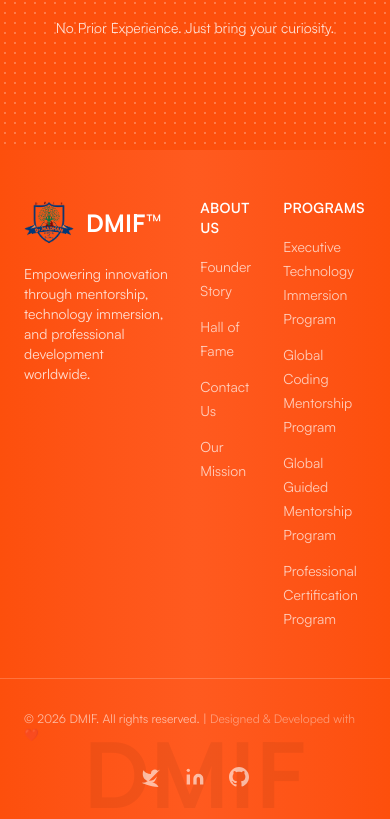
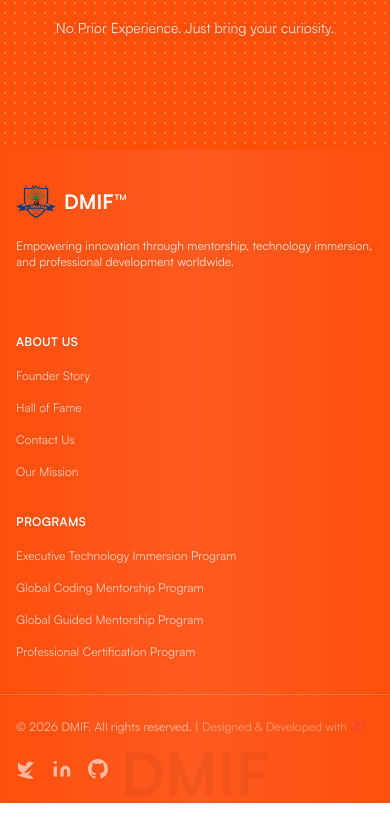
Before and after one commit to Sabarish2317/DMIF-landingPage, a Next.js app: page /global-coding-mentorship-program in a window 390 px wide. Shown: the part 7473-8292 px from the top of the page. Built offline with nearby package versions, Linux system fonts and the light colour scheme.

Commit message:
responsive added

```diff
--- a/app/components/Layout/Footer.tsx
+++ b/app/components/Layout/Footer.tsx
@@ -55,8 +55,8 @@
       <div className="absolute inset-0 bg-linear-to-r from-[#FD4F0C] via-[#ff5a1f] to-[#FD4F0C]" />
 
       {/* Background watermark */}
-      <div className="absolute bottom-0 left-1/2 -translate-x-1/2 pointer-events-none">
-        <h1 className="text-[90px] sm:text-[140px] md:text-[200px] font-bold opacity-5 select-none leading-none whitespace-nowrap">
+      <div className="absolute bottom-0 left-1/2 -translate-x-1/2 pointer-events-none overflow-hidden">
+        <h1 className="text-[60px] sm:text-[90px] md:text-[140px] lg:text-[200px] font-bold opacity-5 select-none leading-none whitespace-nowrap">
           DMIF
         </h1>
       </div>
@@ -64,7 +64,7 @@
       {/* Content */}
       <div className="relative z-10">
         {/* Main Footer Content */}
-        <div className="px-6 md:px-12 pt-12">
+        <div className="px-4 pt-8 sm:px-6 sm:pt-12 md:px-12">
           <motion.div
             className="max-w-7xl mx-auto"
             variants={containerVariants}
@@ -77,37 +77,38 @@
 
             {/* Footer Grid */}
             <motion.div
-              className="flex justify-between gap-8 md:gap-12 mb-12"
+              className="flex flex-col gap-8 mb-8 sm:gap-10 sm:mb-12 md:flex-row md:justify-between md:gap-12 md:mb-12"
               variants={containerVariants}
             >
- <motion.div variants={itemVariants} className="mb-16">
-              <div className="flex items-center gap-3 mb-4">
+ <motion.div variants={itemVariants} className="mb-8 sm:mb-10 md:mb-0">
+              <div className="flex items-center gap-2 sm:gap-3 mb-4">
                 <Image
                   src="/icons/logs.webp"
                   alt="DMIF Logo"
-                  width={50}
-                  height={50}
+                  width={40}
+                  height={40}
+                  className="sm:w-12.5 sm:h-12.5"
                 />
-                <h2 className="text-2xl md:text-3xl font-bold text-white">
+                <h2 className="text-xl font-bold text-white sm:text-2xl md:text-3xl">
                   DMIF™
                 </h2>
               </div>
-              <p className="text-white/80 max-w-md text-sm md:text-base">
+              <p className="text-white/80 max-w-md text-xs sm:text-sm md:text-base">
                 Empowering innovation through mentorship, technology immersion,
                 and professional development worldwide.
               </p>
             </motion.div>
               {footerSections.map((section) => (
                 <motion.div key={section.title} variants={itemVariants}>
-                  <h3 className="font-semibold text-white text-sm md:text-base mb-4 uppercase tracking-wide">
+                  <h3 className="font-semibold text-white text-xs uppercase tracking-wide sm:text-sm md:text-base mb-3 md:mb-4">
                     {section.title}
                   </h3>
-                  <ul className="space-y-3">
+                  <ul className="space-y-2 sm:space-y-3">
                     {section.links.map((link) => (
                       <li key={link.label}>
                         <Link
                           href={link.href}
-                          className="text-white/70 hover:text-white transition-colors text-sm duration-300"
+                          className="text-white/70 hover:text-white transition-colors text-xs sm:text-sm duration-300"
                         >
                           {link.label}
                         </Link>
@@ -125,15 +126,15 @@
 
         {/* Bottom Section */}
         <motion.div
-          className="px-6 md:px-12 py-8"
+          className="px-4 py-6 sm:px-6 sm:py-8 md:px-12"
           variants={itemVariants}
           initial="hidden"
           whileInView="visible"
           viewport={{ once: true, amount: 0.5 }}
         >
-          <div className="max-w-7xl mx-auto flex flex-col md:flex-row justify-between items-center gap-6">
+          <div className="max-w-7xl mx-auto flex flex-col gap-6 sm:gap-6 md:flex-row md:justify-between md:items-center">
             {/* Copyright */}
-            <div className="text-white/60 text-xs md:text-sm">
+            <div className="text-white/60 text-xs sm:text-sm">
               <p>
                 © {currentYear} DMIF. All rights reserved. |{' '}
                 <span className="text-white/40">Designed & Developed with ❤️</span>
@@ -141,7 +142,7 @@
             </div>
 
             {/* Social Links */}
-            <div className="flex gap-6 items-center">
+            <div className="flex gap-4 sm:gap-6 items-center">
               <Link
                 href="#"
                 className="text-white/60 hover:text-white transition-colors"
--- a/app/components/sections/AboutDMIF.tsx
+++ b/app/components/sections/AboutDMIF.tsx
@@ -77,16 +77,16 @@
 
 function DMIFCard({ card }: { card: CardData }) {
   return (
-    <div className="flex w-full flex-col gap-4 rounded-xl bg-white p-6 shadow-xl">
+    <div className="flex w-full flex-col gap-3 rounded-lg bg-white p-4 shadow-xl sm:gap-4 sm:rounded-xl sm:p-6">
       <span
-        className="w-fit py-1 text-xs font-semibold tracking-widest uppercase"
+        className="w-fit py-0.5 text-xs font-semibold tracking-widest uppercase"
         style={{ color: card.tagColor }}
       >
         {card.tag}
       </span>
 
       <div
-        className="flex h-36 w-full items-center justify-center rounded-xl"
+        className="flex h-24 sm:h-36 w-full items-center justify-center rounded-lg sm:rounded-xl"
         style={{ backgroundColor: card.accentBg }}
       >
         {/* <span
@@ -101,13 +101,15 @@
       </div>
 
       <h4
-        className="text-xl leading-snug font-semibold"
+        className="text-base leading-snug font-semibold sm:text-xl"
         style={{ color: card.tagColor }}
       >
         {card.title}
       </h4>
 
-      <p className="text-sm leading-relaxed text-[#444]">{card.description}</p>
+      <p className="text-xs leading-relaxed text-[#444] sm:text-sm">
+        {card.description}
+      </p>
     </div>
   )
 }
@@ -244,18 +246,18 @@
       </div> */}
 
       {/* Sticky viewport */}
-      <div className="sticky top-0 flex h-screen flex-row items-center justify-between gap-8 px-8 py-16 md:px-16 lg:px-24">
-        {/* ── Left — locked ── */}
+      <div className="sticky top-0 flex flex-col h-screen gap-6 items-center justify-center px-4 py-8 sm:px-8 sm:py-16 md:px-16 md:gap-8 lg:px-24">
+        {/* ── Logo at top ── */}
         <div
           ref={leftRef}
-          className="flex shrink-0 flex-col items-center justify-center gap-2"
+          className="flex shrink-0 flex-col items-center justify-center gap-2 w-full sm:w-auto order-1"
           style={{
             opacity: 0,
-            transform: 'translateX(-80px)',
+            transform: 'translateY(-80px)',
             willChange: 'transform, opacity',
           }}
         >
-          <div className="h-72 w-64">
+          <div className="h-40 w-40 sm:h-56 sm:w-56 md:h-72 md:w-64">
             <Image
               src="/icons/logo.svg"
               alt="DMIF Logo"
@@ -264,22 +266,22 @@
               className="h-full w-full object-contain"
             />
           </div>
-          <div className="flex items-center gap-2">
-            <span className="h-2 w-2 rounded-full bg-white" />
-            <h2 className="text-2xl font-bold text-white">
+          <div className="flex flex-col items-center gap-2 text-center">
+            <span className="h-1.5 w-1.5 rounded-full bg-white sm:h-2 sm:w-2" />
+            <h2 className="text-lg font-bold text-white sm:text-xl md:text-2xl">
               Innovators Today; Entrepreneurs Tomorrow!
             </h2>
           </div>
 
           {/* Progress pips — driven imperatively */}
-          <div className="flex gap-2">
+          <div className="flex gap-1.5 sm:gap-2">
             {CARDS.map((_, i) => (
               <span
                 key={i}
                 ref={(el) => {
                   pipRefs.current[i] = el
                 }}
-                className="h-2 w-2 rounded-full"
+                className="h-1.5 w-1.5 rounded-full sm:h-2 sm:w-2"
                 style={{
                   backgroundColor: i === 0 ? 'white' : 'rgba(255,255,255,0.35)',
                 }}
@@ -288,13 +290,13 @@
           </div>
         </div>
 
-        {/* ── Right — card deck ── */}
+        {/* ── Cards at bottom ── */}
         <div
           ref={rightRef}
-          className="relative h-full w-full max-w-md overflow-hidden"
+          className="relative h-72 sm:h-80 md:h-96 w-full max-w-md overflow-hidden order-2"
           style={{
             opacity: 0,
-            transform: 'translateX(80px)',
+            transform: 'translateY(80px)',
             willChange: 'transform, opacity',
           }}
         >
@@ -304,7 +306,7 @@
               ref={(el) => {
                 cardRefs.current[i] = el
               }}
-              className="absolute top-1/2 right-0 left-0"
+              className="absolute top-1/2 right-0 left-0 px-2 sm:px-0"
               style={{
                 zIndex: i + 1,
                 transform: `translateY(calc(-50% + 90vh)) scale(1)`,
--- a/app/components/sections/Activities.tsx
+++ b/app/components/sections/Activities.tsx
@@ -59,26 +59,51 @@
   }, [selectedEvent, isPaused])
 
   return (
-    <section className="flex h-screen items-center justify-center bg-white px-4 py-12 md:px-12">
-      <div className="max-w-8xl mx-auto px-4">
+    <section className="flex min-h-screen w-full flex-col bg-white px-4 py-8 sm:px-6 md:px-12">
+      <div className="w-full max-w-8xl mx-auto flex flex-col gap-8">
         {/* Heading */}
-        <div className="mb-12 text-center">
-          <h2 className="text-3xl font-bold md:text-4xl">Activities</h2>
-          <p className="mt-2 text-gray-500">
+        <div className="text-center">
+          <h2 className="text-2xl font-bold sm:text-3xl md:text-4xl">Activities</h2>
+          <p className="mt-2 text-sm text-gray-500 sm:text-base">
             Events that are undertaken and participated by the team
           </p>
         </div>
 
-        {/* MAIN GRID */}
-        <div className="grid gap-6 md:grid-cols-[120px_1fr_380px]">
-          {/* ================= LEFT SMALL THUMBNAILS ================= */}
-          <div className="hidden flex-col gap-3 md:flex">
+        {/* Main image at top */}
+        <div
+          className="rounded-lg shadow-lg md:rounded-xl"
+          onMouseEnter={() => setIsPaused(true)}
+          onMouseLeave={() => setIsPaused(false)}
+        >
+          <div className="relative overflow-hidden rounded-lg md:rounded-xl">
+            {selectedEvent && (
+              <img
+                src={selectedEvent.images[selectedImageIndex]}
+                className="h-48 w-full object-cover transition-all duration-500 sm:h-72 md:h-96"
+              />
+            )}
+
+            {/* Overlay */}
+            <div className="absolute bottom-0 left-0 w-full bg-linear-to-t from-black/80 to-transparent p-4 text-white sm:p-5 md:p-6">
+              <h3 className="text-lg font-semibold sm:text-xl md:text-2xl">
+                {selectedEvent?.title}
+              </h3>
+              <p className="text-xs sm:text-sm">{selectedEvent?.location}</p>
+              <p className="text-xs">
+                {new Date(selectedEvent?.event_date || '').toDateString()}
+              </p>
+            </div>
+          </div>
+        </div>
+
+        {/* Thumbnails scroll */}
+        <div className="flex flex-row gap-2 overflow-x-auto pb-2">
           {selectedEvent?.images?.map((img, index) => (
             <img
               key={index}
               src={img}
               onClick={() => setSelectedImageIndex(index)}
-                className={`h-16 w-full cursor-pointer rounded-lg border-2 object-cover transition ${
+              className={`h-16 w-16 shrink-0 cursor-pointer rounded-lg border-2 object-cover transition sm:h-20 sm:w-20 ${
                 selectedImageIndex === index
                   ? 'border-[#FD4F0C]'
                   : 'border-transparent'
@@ -87,35 +112,9 @@
           ))}
         </div>
 
-          {/* ================= CENTER MAIN IMAGE ================= */}
+        {/* Events horizontal scroll at bottom */}
         <div
-            className="relative overflow-hidden rounded-xl shadow-lg"
-            onMouseEnter={() => setIsPaused(true)}
-            onMouseLeave={() => setIsPaused(false)}
-          >
-            {selectedEvent && (
-              <img
-                src={selectedEvent.images[selectedImageIndex]}
-                className="h-100 w-full object-cover transition-all duration-500 md:h-130"
-              />
-            )}
-
-            {/* Overlay */}
-            <div className="absolute bottom-0 left-0 w-full bg-linear-to-t from-black/80 to-transparent p-6 text-white">
-              <h3 className="text-xl font-semibold md:text-2xl">
-                {selectedEvent?.title}
-              </h3>
-              <p className="text-sm">{selectedEvent?.location}</p>
-              <p className="text-xs">
-                {new Date(selectedEvent?.event_date || '').toDateString()}
-              </p>
-            </div>
-          </div>
-
-          {/* ================= RIGHT SIDE EVENTS ================= */}
-          <div
-            className={`flex flex-col gap-2 overflow-visible overflow-y-scroll md:pr-2 ${styles.customScrollbar}`}
-            style={{ maxHeight: '520px' }}
+          className={`flex flex-row gap-2 overflow-x-auto pb-2 ${styles.customScrollbar}`}
         >
           {events.map((event) => {
             const isActive = selectedEvent?.id === event.id
@@ -124,26 +123,25 @@
               <div
                 key={event.id}
                 onClick={() => setSelectedEvent(event)}
-                  className={`relative mb-2 cursor-pointer rounded-xl p-5 transition-all duration-300 md:min-w-full ${
+                className={`relative shrink-0 cursor-pointer rounded-lg p-4 transition-all duration-300 sm:rounded-xl sm:p-5 min-w-72 sm:min-w-80 ${
                   isActive
                     ? 'border-2 border-[#FD4F0C] bg-[#FD4F0C] text-white'
                     : 'border-2 border-gray-200 bg-gray-50'
-                  } `}
-                  style={{ minWidth: '280px' }}
+                }`}
               >
                 {/* Status Dot */}
                 <div
-                    className={`absolute top-3 right-3 h-2 w-2 rounded-full ${
+                  className={`absolute top-3 right-3 h-1.5 w-1.5 rounded-full sm:h-2 sm:w-2 ${
                     isActive ? 'bg-white' : 'bg-[#FD4F0C]'
                   }`}
                 ></div>
 
-                  <p className="text-sm font-medium text-black">
+                <p className="text-xs font-medium text-black sm:text-sm">
                   {event.location}
                 </p>
 
                 <h4
-                    className={`mt-1 text-base font-semibold ${
+                  className={`mt-1 text-sm font-semibold sm:text-base ${
                     isActive ? 'text-white' : 'text-[#FD4F0C]'
                   }`}
                 >
@@ -151,7 +149,7 @@
                 </h4>
 
                 <p
-                    className={`mt-2 text-sm ${
+                  className={`mt-2 text-xs sm:text-sm ${
                     isActive ? 'text-white/90' : 'text-gray-500'
                   }`}
                 >
@@ -162,7 +160,6 @@
           })}
         </div>
       </div>
-      </div>
     </section>
   )
 }
```
Lines whose indentation alone changed are shown as unchanged.
